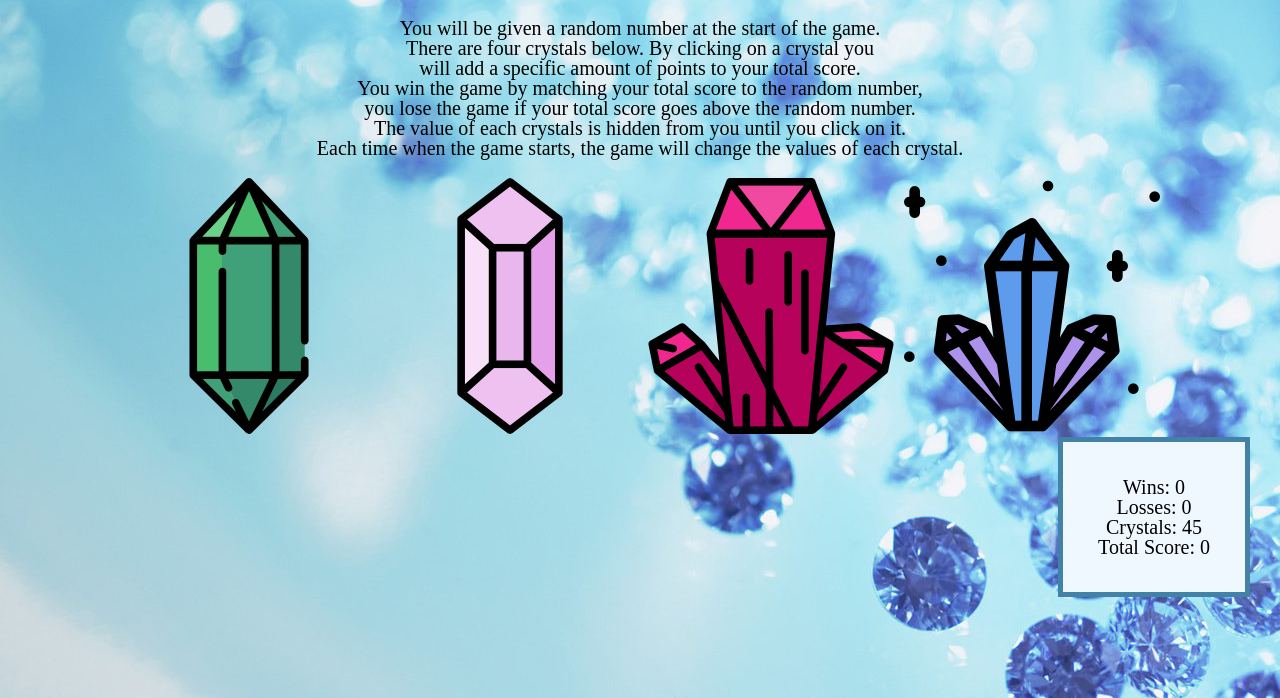
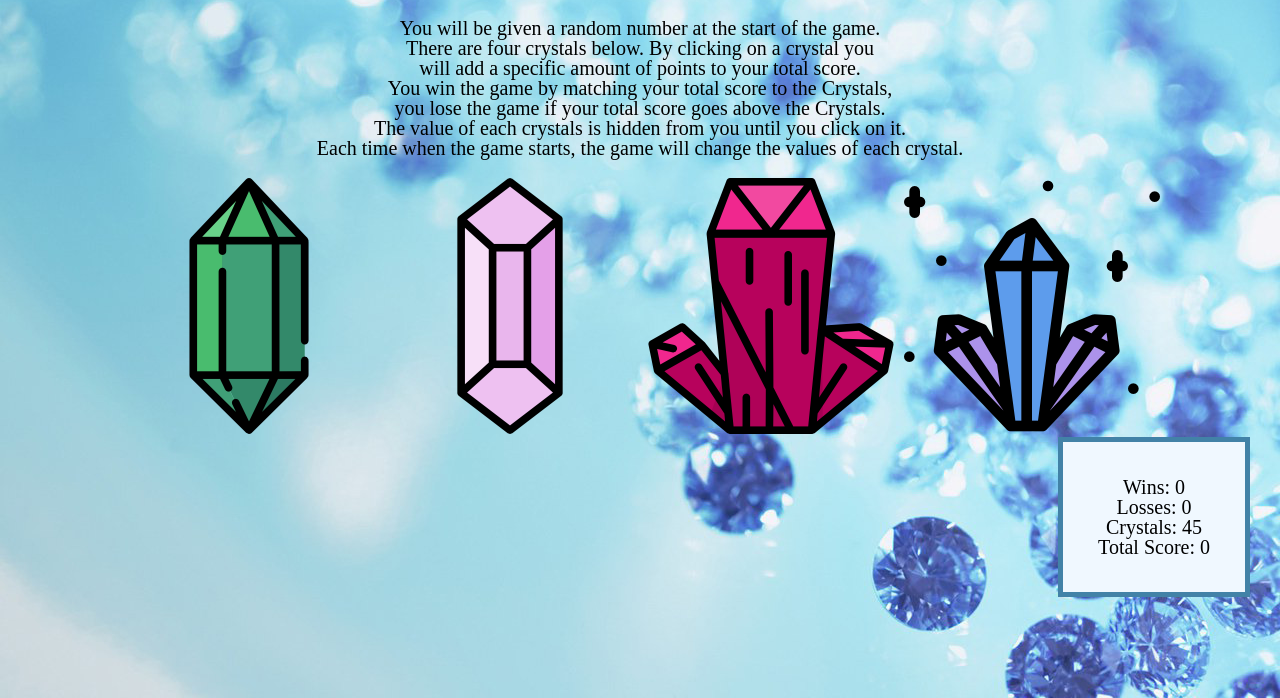
Before and after one commit to thedoubleo22/Bootstrap-Portfolio, a plain HTML site: page unit-4.html in a window 1280 px wide. Shown: the part 102-800 px from the top of the page. Drawn offline with nearby package versions, Linux system fonts and the light colour scheme; a web font is replaced by a local one.

```diff
--- a/unit-4.html
+++ b/unit-4.html
@@ -20,8 +20,8 @@
     <p>You will be given a random number at the start of the game.</p>
     <p>There are four crystals below. By clicking on a crystal you <br>
         will add a specific amount of points to your total score.</p>
-    <p>You win the game by matching your total score to the random number, <br>
-        you lose the game if your total score goes above the random number.</p>
+    <p>You win the game by matching your total score to the Crystals, <br>
+        you lose the game if your total score goes above the Crystals.</p>
     <p>The value of each crystals is hidden from you until you click on it.</p>
     <p>Each time when the game starts, the game will change the values of each crystal.</p>
 </div>
```
